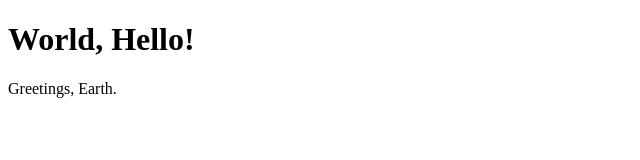
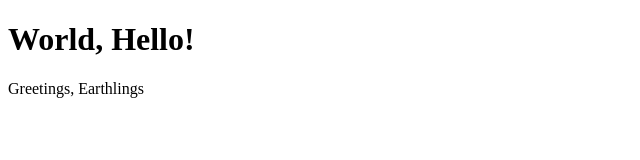
Before and after one commit to marcuserronius/marcuserronius.github.com, a plain HTML site: page index.html in a window 1280 px wide. Shown: the full height of the page, 0-640 px from the left. Drawn offline with Linux system fonts and the light colour scheme.

Commit message:
minor change

```diff
--- a/index.html
+++ b/index.html
@@ -7,6 +7,6 @@
 </head>
 <body>
 <h1>World, Hello!</h1>
-<p>Greetings, Earth.</p>
+<p>Greetings, Earthlings</p>
 </body>
 </html>
```
